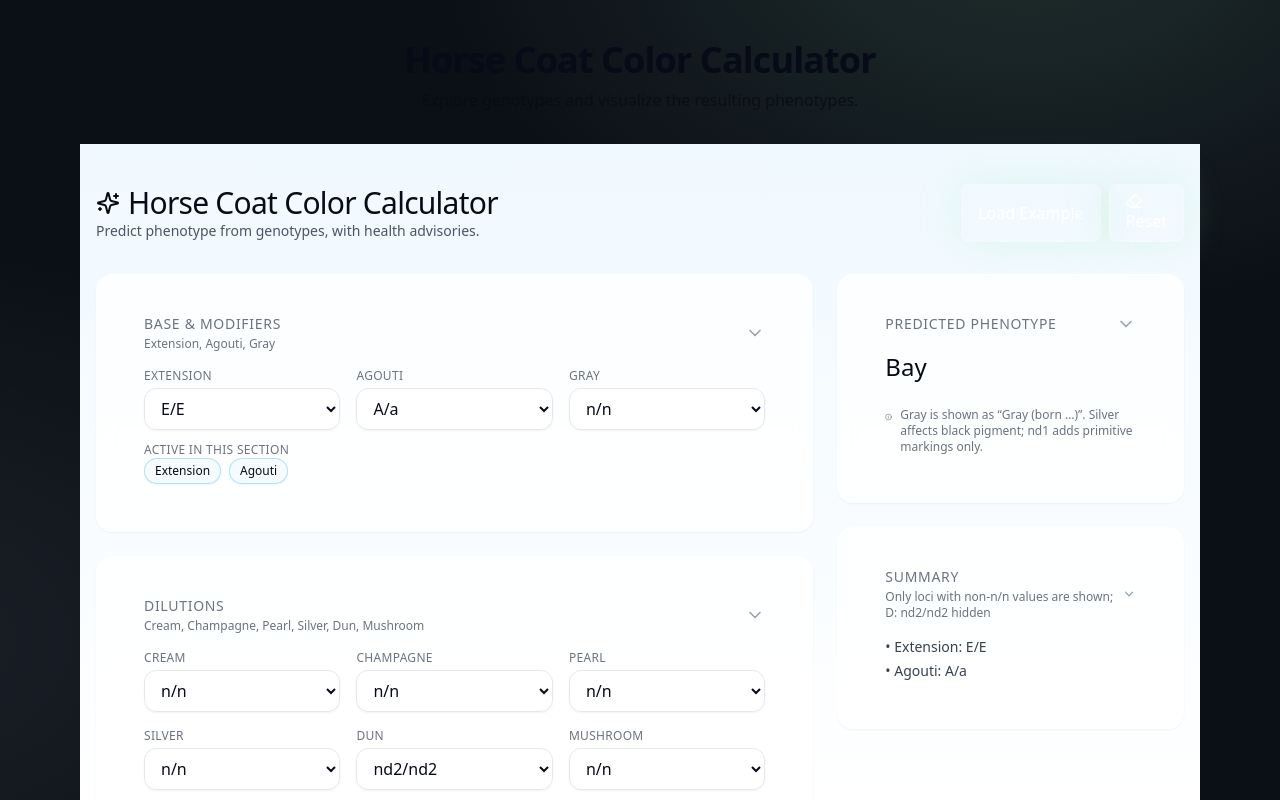
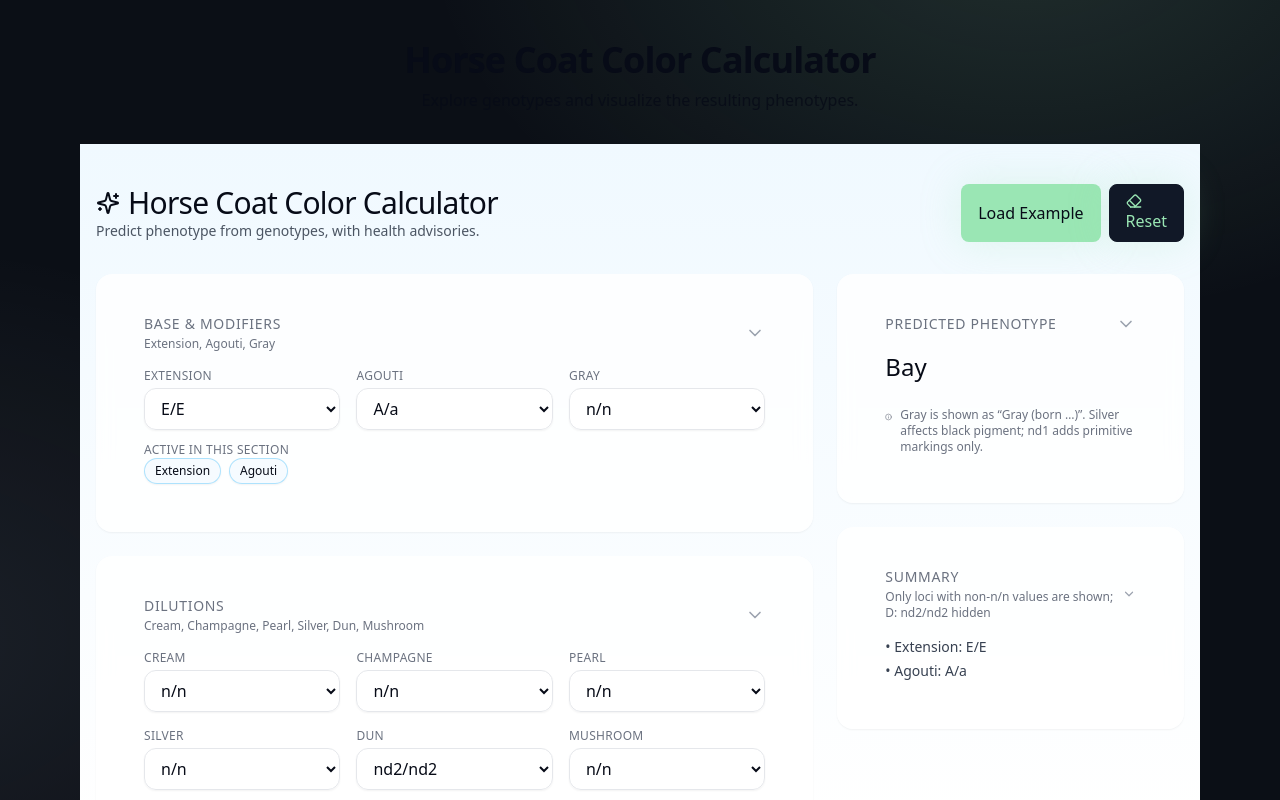
Before and after one commit to kjbrye/Horse-Color-Calculator-App, a Next.js app: page / in a window 1280 px wide. Shown: the top 800 px of the page. Built offline with nearby package versions, Linux system fonts and the light colour scheme.

Commit message:
refactor button theme classes

```diff
--- a/src/components/ui/button.tsx
+++ b/src/components/ui/button.tsx
@@ -8,10 +8,10 @@ export type ButtonProps = React.ButtonHTMLAttributes<HTMLButtonElement> & {
 
 export function Button({ className, variant = "default", size = "md", ...props }: ButtonProps) {
   const variants = {
-    default: "bg-white/5 hover:bg-white/10 border border-white/10",
-    outline: "bg-transparent border border-white/20 hover:bg-white/5",
-    ghost: "bg-transparent hover:bg-white/5",
-    secondary: "bg-white/5 hover:bg-white/10 border border-white/20"
+    default: "bg-glam-accent hover:bg-glam-accent/90 border border-glam-accent/20",
+    outline: "bg-transparent text-glam-accent border border-glam-accent hover:bg-glam-accent/10",
+    ghost: "bg-transparent text-glam-accent hover:bg-glam-accent/10",
+    secondary: "bg-glam-card text-glam-accent hover:bg-glam-card/80 border border-glam-card"
   };
   const sizes = {
     sm: "px-3 py-1.5 text-sm rounded-md",
@@ -20,7 +20,12 @@ export function Button({ className, variant = "default", size = "md", ...props }
   };
   return (
     <button
-      className={cn("text-white transition shadow-glow", variants[variant], sizes[size], className)}
+      className={cn(
+        "text-[var(--text)] transition shadow-glow focus-visible:outline-none focus-visible:ring-2 focus-visible:ring-glam-accent focus-visible:ring-offset-2 focus-visible:ring-offset-glam-bg",
+        variants[variant],
+        sizes[size],
+        className
+      )}
       {...props}
     />
   );
```
